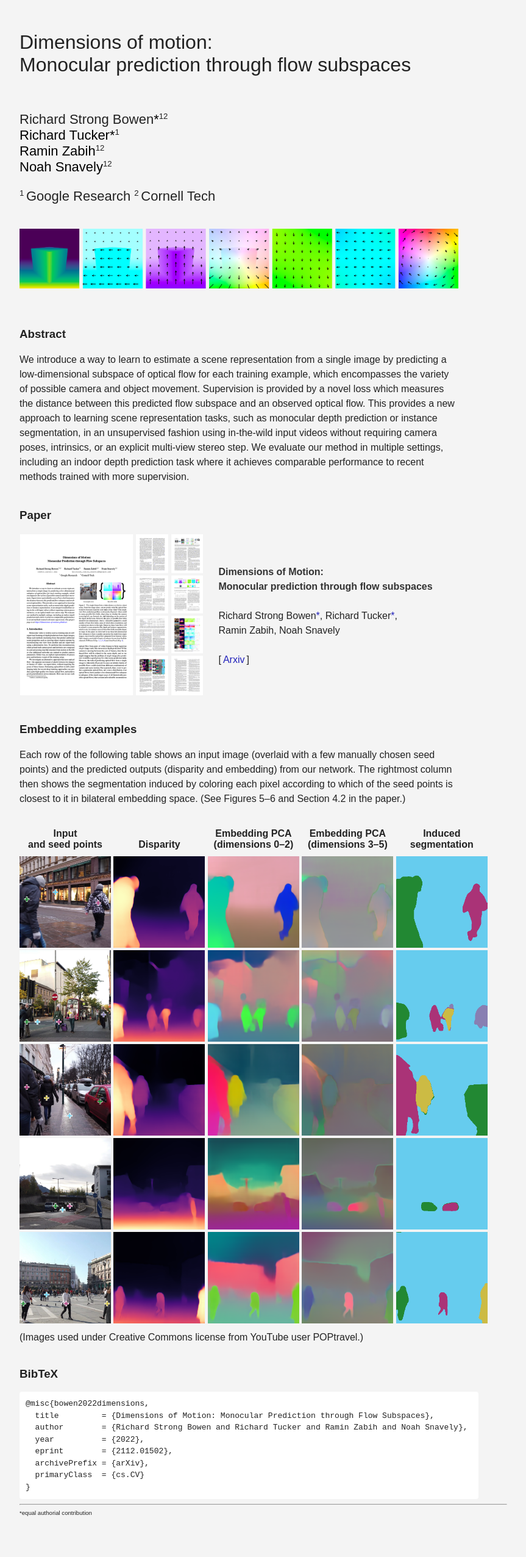
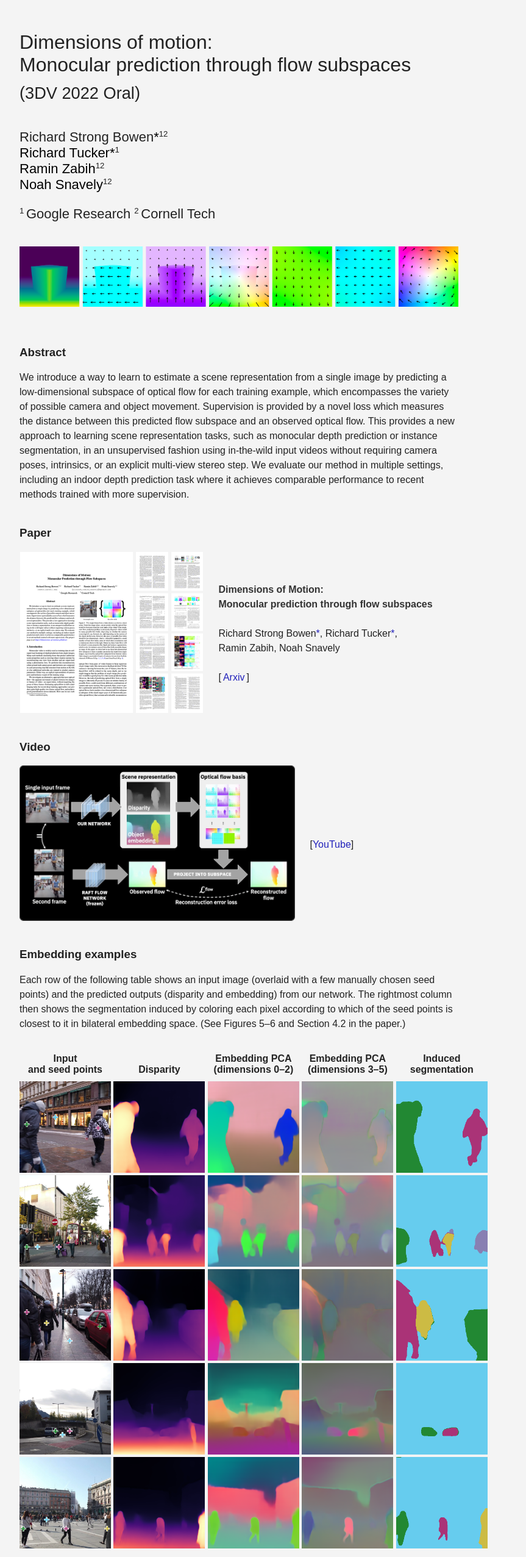
Before and after one commit to dimensions-of-motion/dimensions-of-motion.github.io, a plain HTML site: page index.html in a window 1280 px wide. Shown: the top 2553 px of the page at 61% size, without its empty margins (208-1071 px from the left). Drawn offline with Linux system fonts and the light colour scheme.

Commit message:
Add video link, add 3DV at top, update bib to 3DV

```diff
--- a/index.html
+++ b/index.html
@@ -43,7 +43,14 @@ a:hover img {
   border-radius: 6px;
   background: #000;
 }
+h1 { margin-bottom: 1em;}
 h1 span { white-space: nowrap; }
+h1 span.conference::before { content: "("; vertical-align:.02em; }
+h1 span.conference::after { content: ")"; vertical-align:.02em; }
+h1 span.conference {
+  font-size: 85%;
+  line-height: 2em;
+}
 h2 span {
   display: inline-block;
   padding-top: 1em;
@@ -122,8 +129,8 @@ sup {
   vertical-align: .6em;
 }
 </style>
-<h1>Dimensions of motion:<br>Monocular prediction through <span>flow subspaces</span></h1>
-<br>
+<h1>Dimensions of motion:<br>Monocular prediction through <span>flow subspaces</span>
+<br><span class=conference>3DV 2022 Oral</span></h1>
 <h2>
   Richard Strong Bowen<a href="#fn">*</a><sup>12</sup><br>
   <a href="https://research.google/people/RichardTucker/">Richard Tucker</a><a href="#fn">*</a><sup>1</sup><br>
@@ -159,6 +166,14 @@ where it achieves comparable performance to recent methods trained with more sup
 Richard Strong Bowen<a href="#fn">*</a>, Richard Tucker<a href="#fn">*</a>,<br>
 Ramin Zabih, Noah Snavely<br><br>
 [<a class=pad href="https://arxiv.org/abs/2112.01502">Arxiv</a>]
+</div>
+</div>
+
+<h3>Video</h3>
+<div class=crow>
+<a class=img href="https://youtu.be/uashUrAeQdw"><img src="images/vid.png" style="border-radius: 6px; border: 1px solid #444;" width=450></a>
+<div class=links>
+[<a href="https://youtu.be/uashUrAeQdw">YouTube</a>]
 </div>
 </div>
 
@@ -216,13 +231,11 @@ to which of the seed points is closest to it in bilateral embedding space.
 
 <h3>BibTeX</h3>
 <div class=bibtex>
-<div>@misc{bowen2022dimensions,</div>
-<div>  title         = {Dimensions of Motion: Monocular Prediction through Flow Subspaces},</div>
-<div>  author        = {Richard Strong Bowen and Richard Tucker and Ramin Zabih and Noah Snavely}, </div>
-<div>  year          = {2022},</div>
-<div>  eprint        = {2112.01502},</div>
-<div>  archivePrefix = {arXiv},</div>
-<div>  primaryClass  = {cs.CV}</div>
+<div>@inproceedings{bowen2022dimensions,</div>
+<div>  title     = {Dimensions of Motion: Monocular Prediction through Flow Subspaces},</div>
+<div>  author    = {Richard Strong Bowen and Richard Tucker and Ramin Zabih and Noah Snavely}, </div>
+<div>  booktitle = {Proceedings of the International Conference on {3D} Vision (3DV)}, </div>
+<div>  year      = {2022}</div>
 <div>}</div>
 </div>
 
```
Also changed, not shown: images/vid.png (added).
